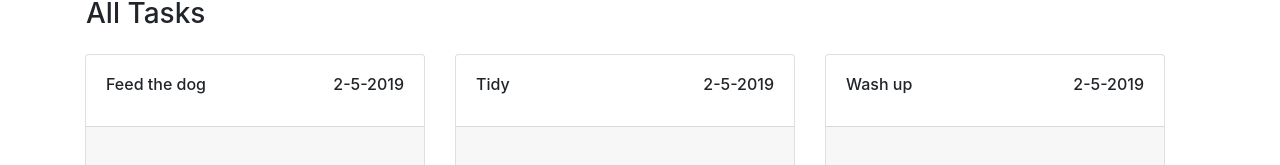
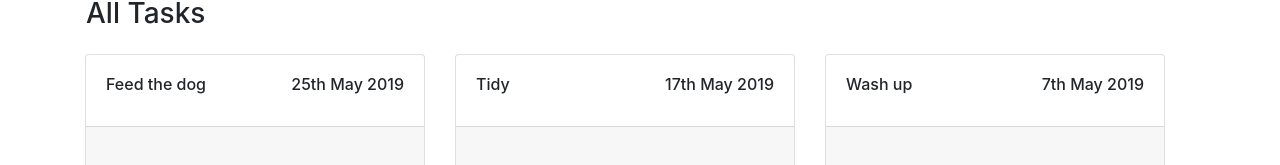
Before and after one commit to laurielang/task-pa-frontend, a React (Create React App) app: page / in a window 1280 px wide. Shown: the part 736-901 px from the top of the page. Built offline with nearby package versions, Linux system fonts and the light colour scheme.

Commit message:
basic functioanlity now added to taskPA. conditional rendering added to addtask

```diff
--- a/package.json
+++ b/package.json
@@ -3,6 +3,7 @@
   "version": "0.1.0",
   "private": true,
   "dependencies": {
+    "moment": "^2.24.0",
     "react": "^16.8.6",
     "react-dom": "^16.8.6",
     "react-scripts": "2.1.8",
--- a/src/App.js
+++ b/src/App.js
@@ -20,13 +20,13 @@ class App extends Component {
 
   state = {
     tasks: [
-      { TaskTitle: "Feed the dog", Date: "2-5-2019", Category: "", Priority: "", TaskDetails: "", completed: true, taskId: UUID()  },
+      { TaskTitle: "Feed the dog", Date: "2019-05-25", Category: "", Priority: "", TaskDetails: "", completed: true, taskId: UUID()  },
 
-      { TaskTitle: "Tidy", Date: "2-5-2019", Category: "", Priority: "", TaskDetails: "", completed: false, taskId: UUID() },
+      { TaskTitle: "Tidy", Date: "2019-05-17", Category: "", Priority: "", TaskDetails: "", completed: false, taskId: UUID() },
 
-      { TaskTitle: "Wash up", Date: "2-5-2019", Category: "", Priority: "", TaskDetails: "", completed: false, taskId: UUID() },
+      { TaskTitle: "Wash up", Date: "2019-05-07", Category: "", Priority: "", TaskDetails: "", completed: false, taskId: UUID() },
 
-      { TaskTitle: "Practice JS", Date: "3-5-2019", Category: "", Priority: "", TaskDetails: "", completed: false, taskId: UUID() },
+      { TaskTitle: "Practice JS", Date: "2019-05-01", Category: "", Priority: "", TaskDetails: "", completed: false, taskId: UUID() },
     ],
     todaysTaskCount: 0
   }
@@ -78,7 +78,7 @@ class App extends Component {
   this.setState({
     tasks: filteredTasks
   })
-  console.log(filteredTasks)
+
   }
 
   checkOffTask = taskId => {
@@ -92,7 +92,7 @@ class App extends Component {
     this.setState({
       tasks: filteredTasks
     })
-    console.log(filteredTasks)
+
   }
 
   completeTask = taskId => {
--- a/src/Components/AddTask.js
+++ b/src/Components/AddTask.js
@@ -26,14 +26,14 @@ class AddTask extends Component {
     })
   }
 
-  handlePriorityChange = (event) => { console.log(event)
+  handlePriorityChange = (event) => {
     this.setState({
       Priority: event.target.value
 
     })
   }
 
-  handleCategoryChange = (event) => { console.log(event)
+  handleCategoryChange = (event) => {
     this.setState({
       Category: event.target.value
 
@@ -56,15 +56,16 @@ class AddTask extends Component {
       Category: this.state.Category,
       Priority: this.state.Priority,
       taskId: UUID()
+    };
 
-    };
+    if (newTask.TaskTitle.length > 0 && newTask.TaskDetails.length > 0 && newTask.Category !== "Choose Category..." && newTask.Priority !== "Set Priority..." && newTask.Date !== ""){
 
       this.props.addTask(newTask);
       this.setState({
         text: ''
       });
 
-  }
+  }}
 
 
   render() {
@@ -83,7 +84,7 @@ class AddTask extends Component {
         </div>
 
         <div className="form-group">
-          <input type="date" className="form-control" id="Date" aria-describedby="emailHelp" onChange={this.handleDateChange} />
+          <input type="date" className="form-control" id="from-Datepicker" aria-describedby="emailHelp" onChange={this.handleDateChange} />
         </div>
 
         <div className="input-group mb-3">
--- a/src/Components/Task.js
+++ b/src/Components/Task.js
@@ -1,5 +1,5 @@
 import React, { Component } from "react";
-
+import moment from "moment"
 // import task from './Components/Task';
 
 
@@ -7,15 +7,15 @@ import React, { Component } from "react";
 
 class Task extends Component {
 
-handleDeleteClick = () => { console.log(this.props.taskId)
+handleDeleteClick = () => {
   this.props.deleteTask(this.props.taskId)
 }
 
-handleCompleteClick = () => {console.log(this.props.taskId)
+handleCompleteClick = () => {
   this.props.completeTask(this.props.taskId)
 }
 
-handleCheckOffClick = () => {console.log(this.props.taskId)
+handleCheckOffClick = () => {
   this.props.checkOffTask(this.props.taskId)
 }
 
@@ -30,7 +30,7 @@ handleCheckOffClick = () => {console.log(this.props.taskId)
               <h6 className="card-title text">{this.props.task.TaskTitle}</h6>
             </div>
             <div className="col-6 text-right">
-              <h6 className="card-title text-right">{this.props.task.Date}</h6>
+              <h6 className="card-title text-right">{ moment(this.props.task.Date,"YYYY-MM-DD").format("Do MMM YYYY")}</h6>
             </div>
            </div>
 
```
Also changed, not shown: 1 other file (tests, documents, lock files or other folders).
